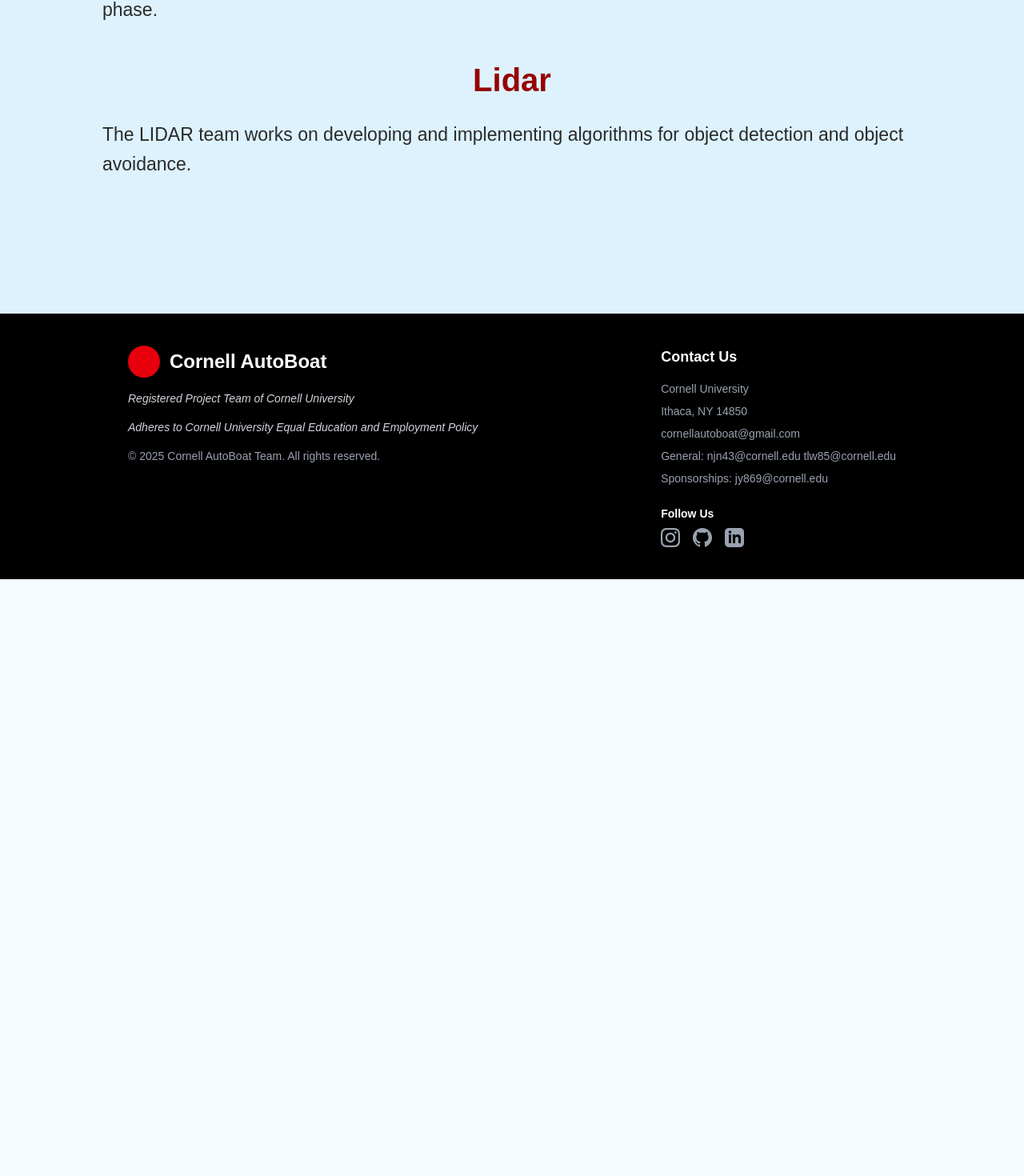
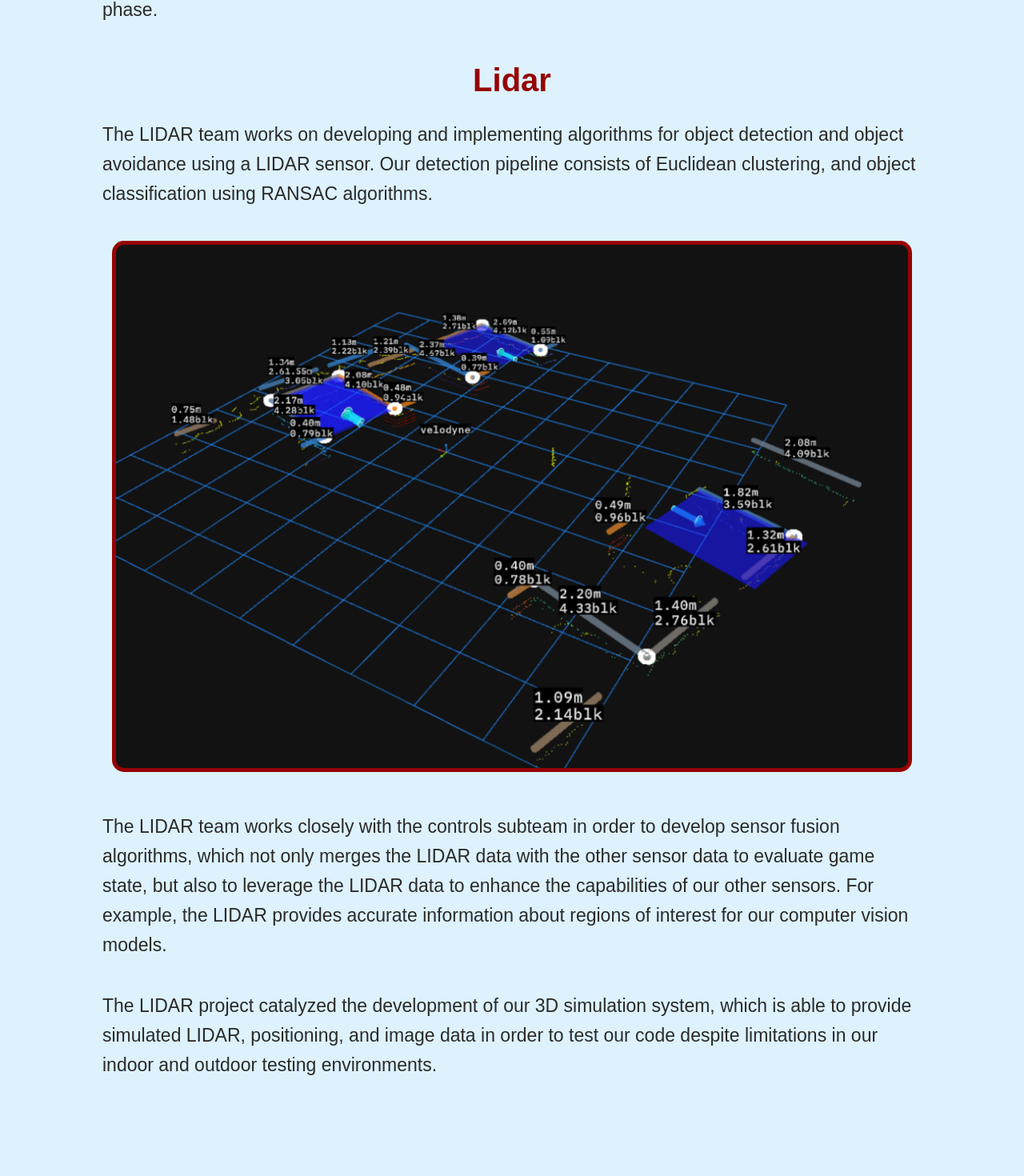
Before and after one commit to nlin0/cornellautoboat, a Next.js app: page /technical/perception in a window 1280 px wide. Shown: the part 2009-3479 px from the top of the page at 80% size. Before the commit the page ends 2733 px from the top, so only its background shows below. Built offline with nearby package versions, Linux system fonts and the light colour scheme.

Commit message:
Added lidar information

```diff
--- a/src/app/technical/perception/page.tsx
+++ b/src/app/technical/perception/page.tsx
@@ -52,8 +52,34 @@ export default function Perception() {
         <h3 className={styles.techHeading}>Lidar</h3>
         <p className={styles.descr}>
           The LIDAR team works on developing and implementing algorithms for
-          object detection and object avoidance.
+          object detection and object avoidance using a LIDAR sensor. Our
+          detection pipeline consists of Euclidean clustering, and object
+          classification using RANSAC algorithms.
         </p>
+        <div className={styles.techImg}>
+          <Image
+            src="/technical/perception2.png"
+            alt="perception2"
+            width={500}
+            height={200}
+            className={styles.techImage}
+          />
+        </div>
+        <p className={styles.descr}>
+          The LIDAR team works closely with the controls subteam in order to
+          develop sensor fusion algorithms, which not only merges the LIDAR data
+          with the other sensor data to evaluate game state, but also to
+          leverage the LIDAR data to enhance the capabilities of our other
+          sensors. For example, the LIDAR provides accurate information about
+          regions of interest for our computer vision models.
+        </p>
+        <p className={styles.descr}>
+          The LIDAR project catalyzed the development of our 3D simulation
+          system, which is able to provide simulated LIDAR, positioning, and
+          image data in order to test our code despite limitations in our indoor
+          and outdoor testing environments.
+        </p>
+
       </div>
     </div>
   );
```
Also changed, not shown: public/technical/perception2.png (added).
